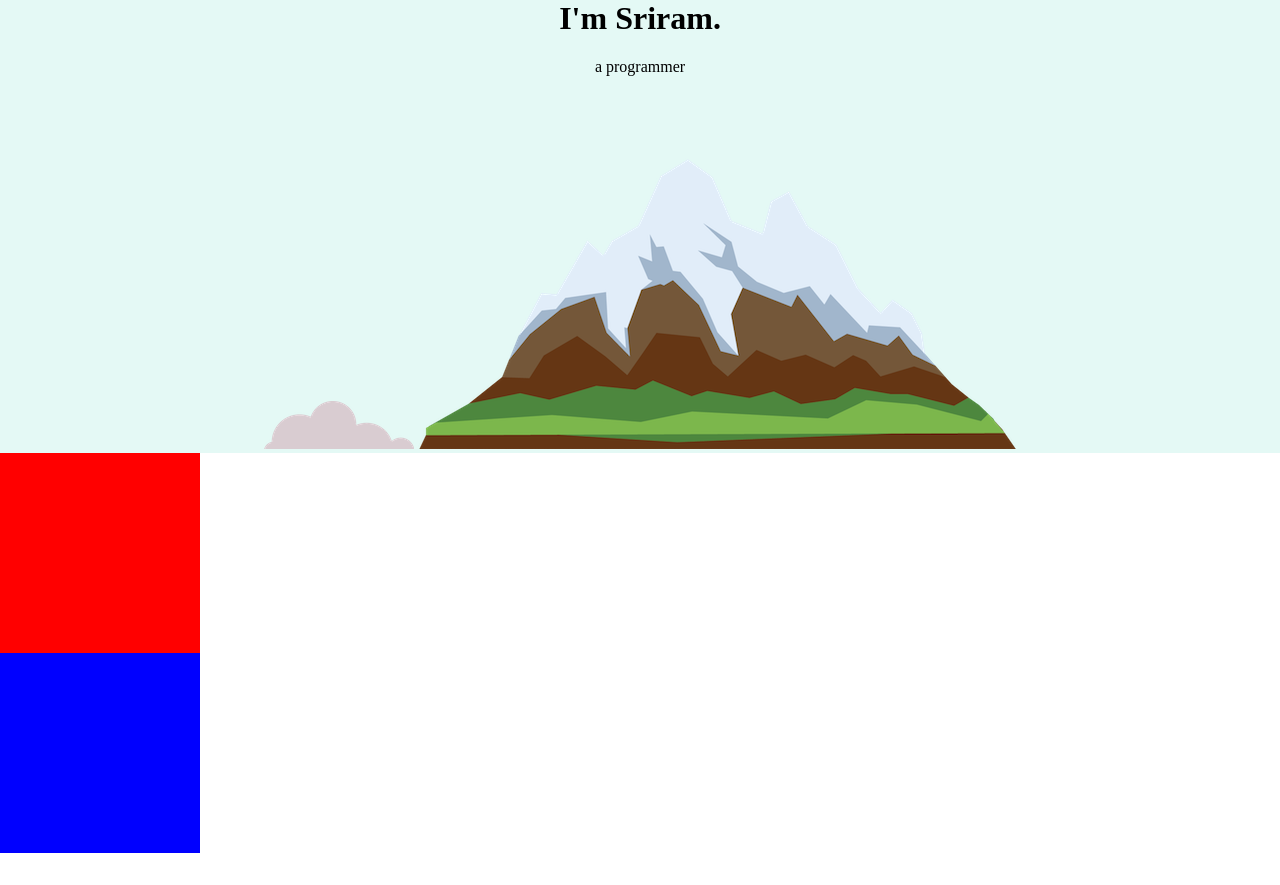
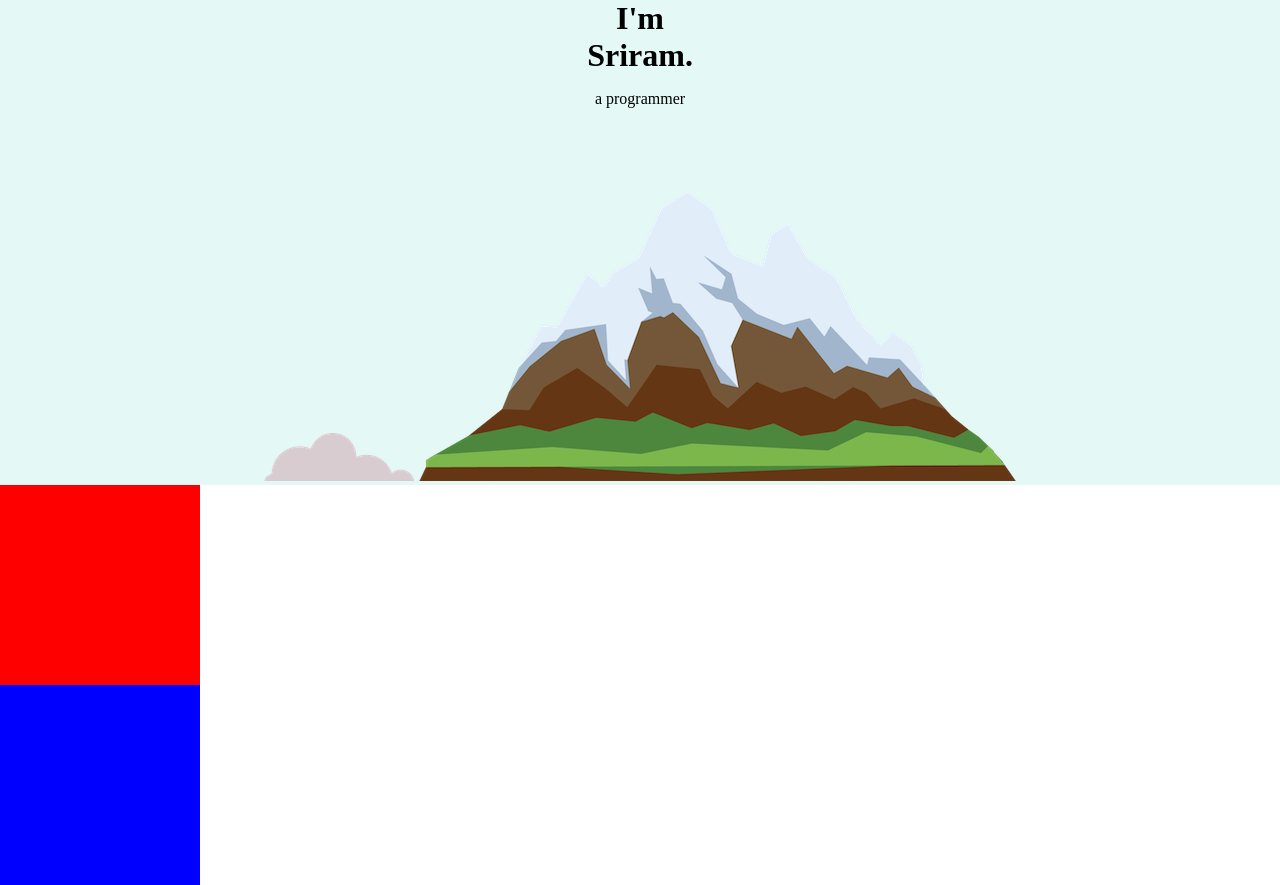
Before and after one commit to sriramnjr7/CSS-cv, a plain HTML site: page index.html in a window 1280 px wide. Before the commit the page ends 853 px from the top, so only its background shows below. Drawn offline with Linux system fonts and the light colour scheme.

Commit message:
Update style.css

```diff
--- a/css/style.css
+++ b/css/style.css
@@ -1,6 +1,11 @@
 body {
     margin: 0px;
-    text-align:center;
+    text-align: center;
+}
+
+h1 {
+    width: 10%;
+    margin: 0 auto 0 auto;
 }
 
 .top-container {
@@ -18,7 +23,3 @@ body {
     height: 200px;
     width: 200px;
 }
-
-h1 {
-    margin-top: 0mm;
-}
```
